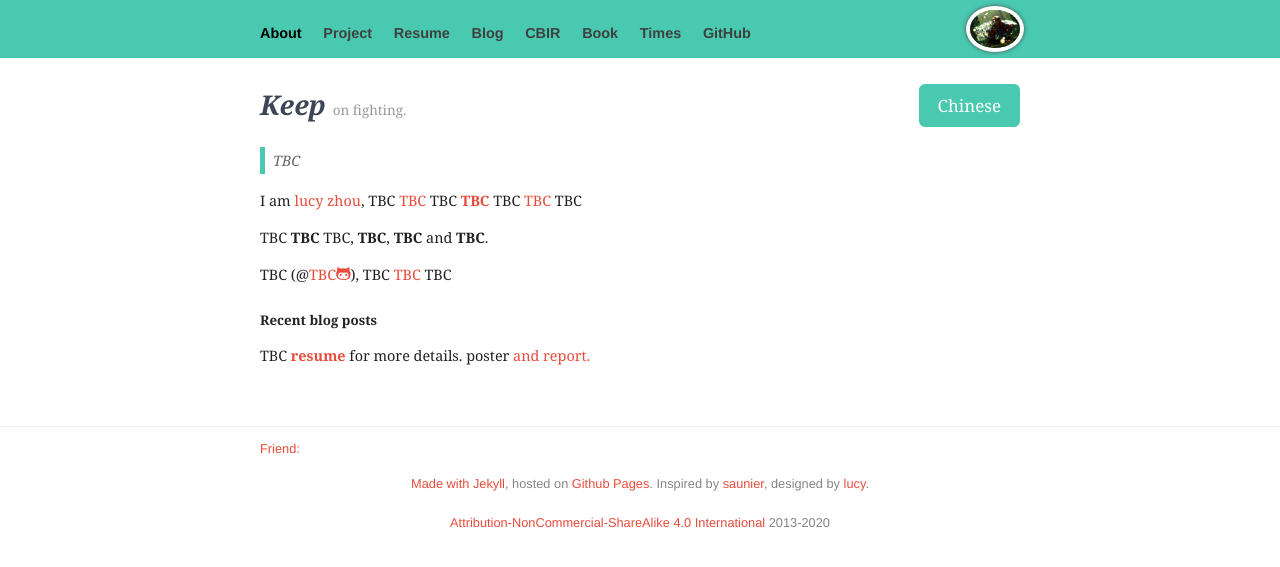
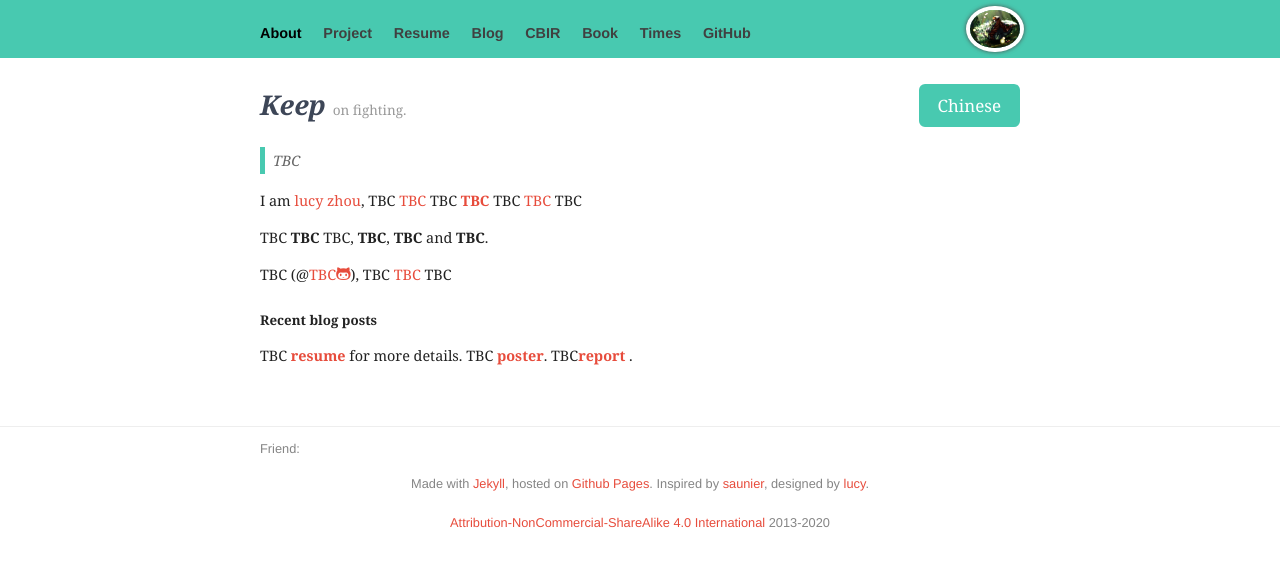
Before and after one commit to qumingzhentmnan/qumingzhentmnan.github.io, a Jekyll site: the page built from index.html, in a window 1280 px wide. Shown: the top 567 px of the page. Built offline with Jekyll 4.4.1, drawn with Linux system fonts in a browser that asks for light colours; nearby versions of some CDN libraries.

Commit message:
Update index.html

```diff
--- a/index.html
+++ b/index.html
@@ -50,7 +50,7 @@
     </ul>
   </blockquote>
   <p>
-    TBC <a href="{{ site.url }}//resume.pdf"><strong>resume</strong></a> for more details. poster <a href="{{ site.url }}//poster.pdf">and <a href="{{ site.url }}//report.pdf">report.
+    TBC <a href="{{ site.url }}//resume.pdf"><strong>resume</strong></a> for more details. TBC <a href="{{ site.url }}//poster.pdf"><strong>poster</strong></a>. TBC<a href="{{ site.url }}//report.pdf"><strong>report</strong></a> .
   </p>
 </section>
 
```
